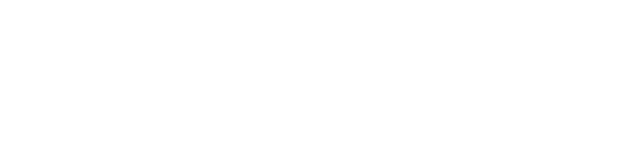
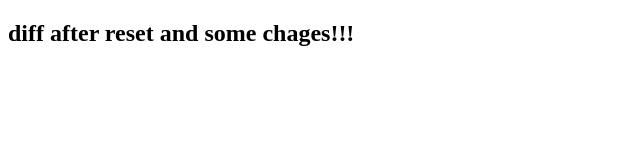
Before and after one commit to Soulfull/learn_mobx, a website: page index.html in a window 1280 px wide. Shown: the whole page, without its empty margins (0-640 px from the left). Drawn offline with Linux system fonts and the light colour scheme.

Commit message:
fix changes

```diff
--- a/index.html
+++ b/index.html
@@ -7,6 +7,8 @@
 <body>
 	<div id="root"></div>
 	<div id="counter"></div>
+
+	<h2>diff after reset and some chages!!!</h2>
 	<script src="build.js"></script>
 </body>
 </html>
```
